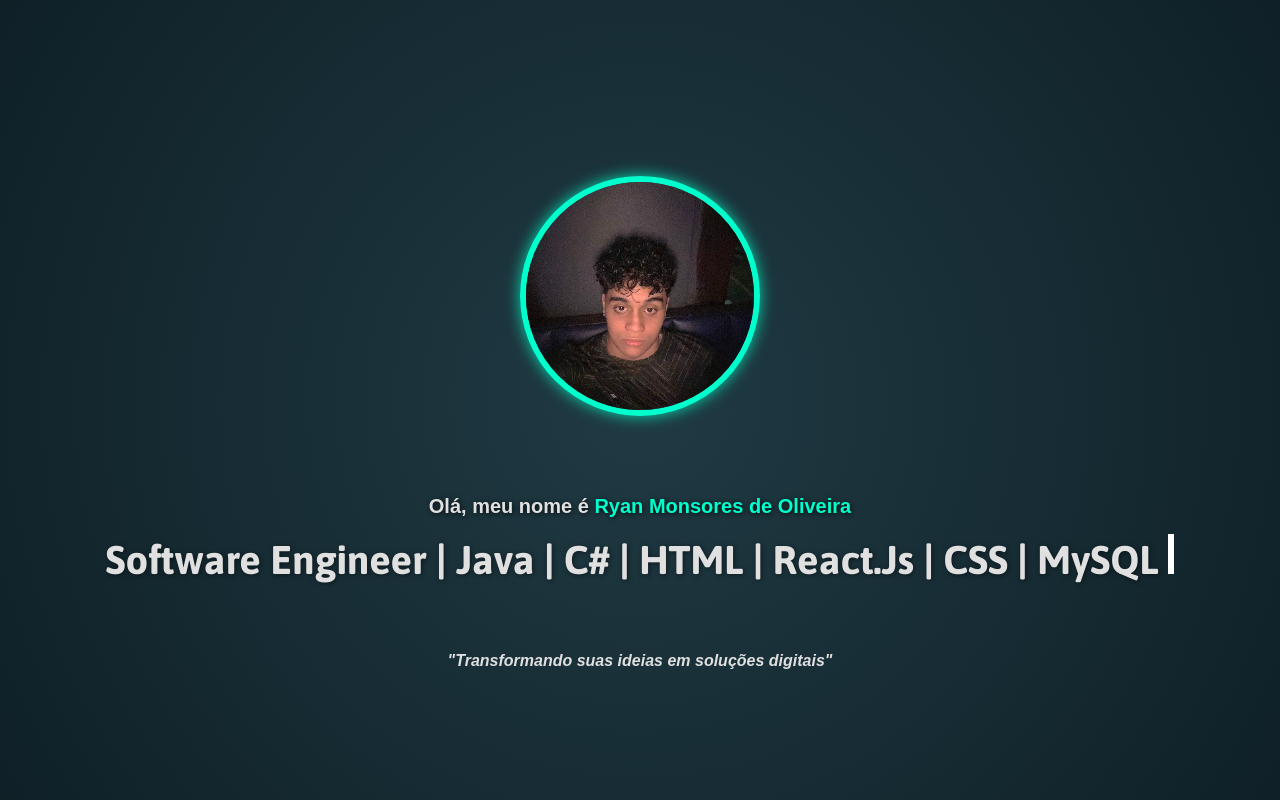
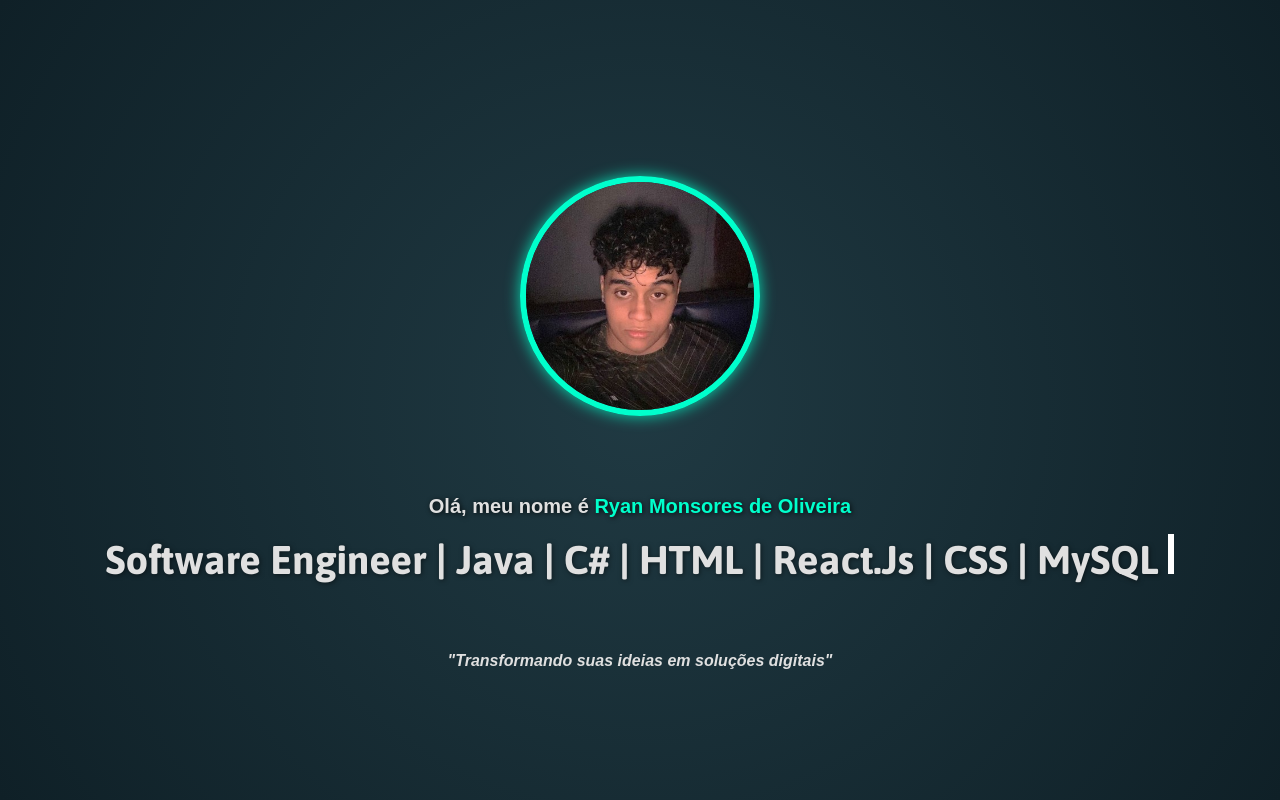
Before and after one commit to ryandoliveira/Meu-Portfolio-2025, a plain HTML site: page index.html in a window 1280 px wide. Shown: the top 800 px of the page. Drawn offline with Linux system fonts and the light colour scheme.

Commit message:
index.html

```diff
--- a/index.html
+++ b/index.html
@@ -26,7 +26,7 @@
     <!-- Primeira tela: Introdução -->
     <div class="section intro-section" id="intro-section">
         <div class="profile-image">
-            <img src="Pictures/fotoryanatual.png" alt="Ryan Monsores de Oliveira" class="circular-image">
+            <img src="Pictures/fotocortadaryan.jpg" alt="Ryan Monsores de Oliveira" class="circular-image">
         </div>
         <h1 class="apresentação"> Olá, meu nome é <span class="nome">Ryan Monsores de Oliveira</h1>
             <div id="typing-effect">
```
